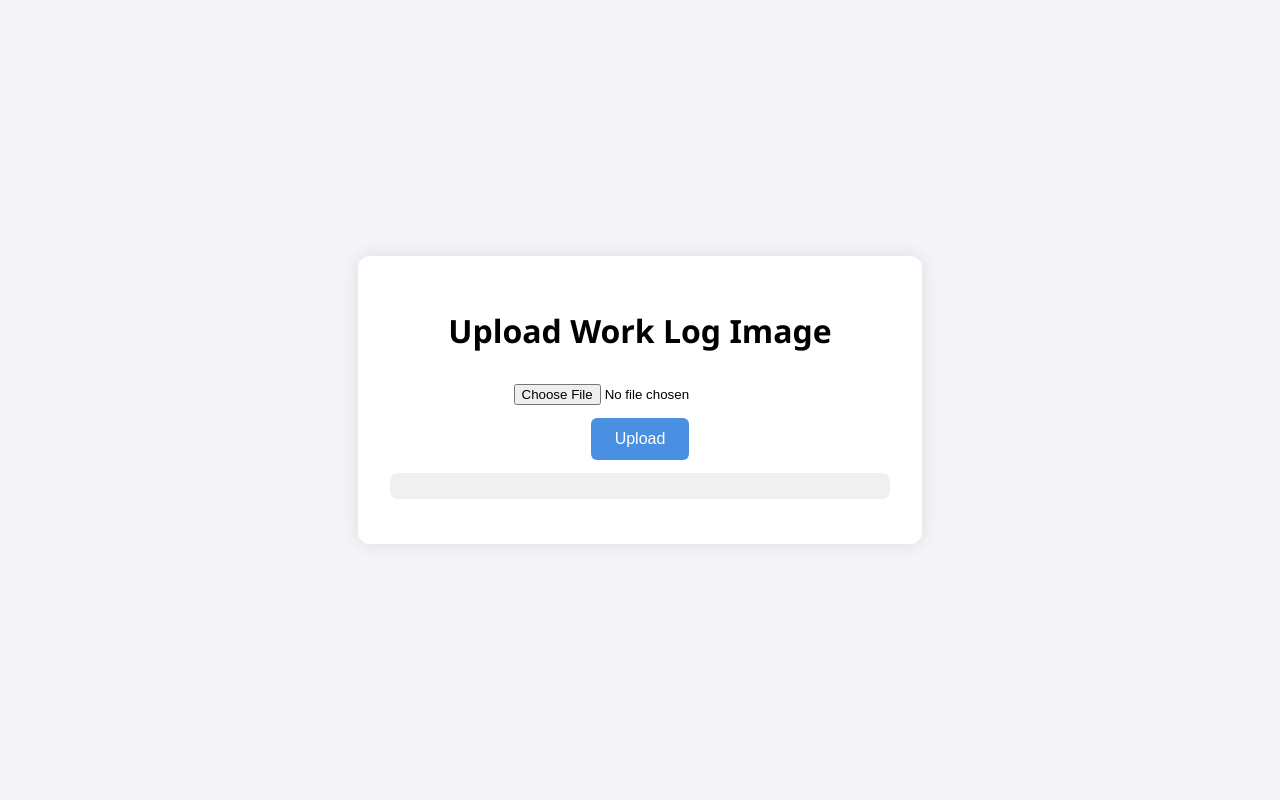
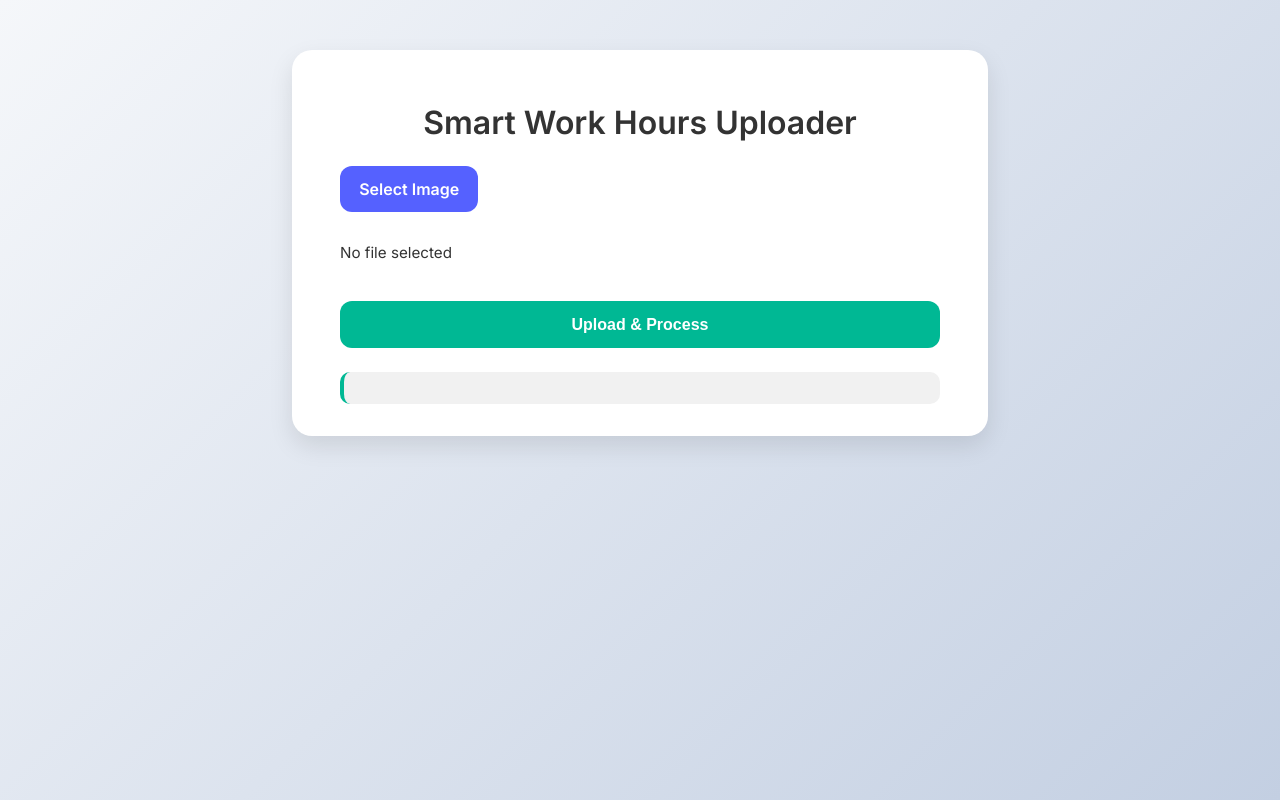
Before and after one commit to tomwebb644/quickbooks-connect, a Flask app: page / in a window 1280 px wide. Run offline with Flask 3, Linux system fonts and the light colour scheme.

Commit message:
update GUI

```diff
--- a/static/styles.css
+++ b/static/styles.css
@@ -1,60 +1,107 @@
 body {
-    font-family: 'Segoe UI', sans-serif;
-    background: #f4f4f9;
+    font-family: 'Inter', sans-serif;
+    background: linear-gradient(135deg, #f5f7fa, #c3cfe2);
+    margin: 0;
+    padding: 0;
     display: flex;
     justify-content: center;
-    align-items: center;
+    align-items: start;
     min-height: 100vh;
-    margin: 0;
 }
 
 .container {
-    background: white;
-    padding: 2em;
-    border-radius: 12px;
-    box-shadow: 0 0 20px rgba(0,0,0,0.1);
-    max-width: 500px;
-    width: 90%;
-    text-align: center;
+    margin-top: 50px;
+    background-color: white;
+    padding: 2rem 3rem;
+    border-radius: 20px;
+    box-shadow: 0 10px 25px rgba(0, 0, 0, 0.1);
+    max-width: 600px;
+    width: 100%;
 }
 
 h1 {
-    margin-bottom: 1em;
+    text-align: center;
+    font-weight: 600;
+    margin-bottom: 1.5rem;
+    color: #333;
 }
 
-  input[type=file] {
-    display: block;
-    margin: 1em auto;
+.upload-panel {
+    display: flex;
+    flex-direction: column;
+    gap: 1rem;
+    align-items: flex-start;
+    margin-bottom: 1.5rem;
 }
 
-  button {
-    background: #4a90e2;
+.upload-label {
+    background-color: #5561ff;
+    color: white;
+    padding: 0.8rem 1.2rem;
+    border-radius: 12px;
+    cursor: pointer;
+    font-weight: 600;
+    transition: background 0.3s ease;
+    display: inline-block;
+}
+
+.upload-label:hover {
+    background-color: #3949ab;
+}
+
+.upload-label input[type="file"] {
+    display: none;
+}
+
+.file-info {
+    display: flex;
+    align-items: center;
+    gap: 1rem;
+}
+
+.preview {
+    width: 80px;
+    height: 80px;
+    object-fit: cover;
+    border-radius: 10px;
+    border: 1px solid #ccc;
+    background: #f0f0f0;
+}
+
+.filename {
+    color: #333;
+    font-size: 0.95rem;
+    word-break: break-word;
+    max-width: 300px;
+}
+
+.submit-btn {
+    width: 100%;
+    padding: 0.9rem;
+    background-color: #00b894;
     color: white;
     border: none;
-    padding: 0.75em 1.5em;
-    border-radius: 6px;
+    border-radius: 12px;
+    font-size: 1rem;
+    font-weight: 600;
     cursor: pointer;
-    font-size: 1em;
+    transition: background 0.3s ease;
 }
 
-  button:hover {
-    background: #357ABD;
+.submit-btn:hover {
+    background-color: #009d82;
 }
 
-  img#preview {
-    max-width: 100%;
-    margin-top: 1em;
-    border: 1px solid #ccc;
-    border-radius: 8px;
-  }
-
-  #result {
-    margin-top: 1em;
-    background: #f0f0f0;
-    padding: 1em;
-    text-align: left;
-    border-radius: 8px;
+.result {
+    white-space: pre-wrap;
+    background-color: #f1f1f1;
+    padding: 1rem;
+    border-radius: 10px;
+    margin-top: 1.5rem;
+    font-family: monospace;
+    font-size: 0.9rem;
+    color: #333;
     max-height: 300px;
     overflow-y: auto;
-    font-family: monospace;
+    border-left: 4px solid #00b894;
 }
--- a/templates/index.html
+++ b/templates/index.html
@@ -1,53 +1,69 @@
 <!DOCTYPE html>
 <html lang="en">
 <head>
-  <meta charset="UTF-8" />
-  <meta name="viewport" content="width=device-width, initial-scale=1.0"/>
-  <title>Work Hours Upload</title>
+    <meta charset="UTF-8">
+    <title>Upload Work Log</title>
     <link rel="stylesheet" href="{{ url_for('static', filename='styles.css') }}">
+    <link href="https://fonts.googleapis.com/css2?family=Inter:wght@400;600&display=swap" rel="stylesheet">
 </head>
 <body>
     <div class="container">
-    <h1>Upload Work Log Image</h1>
-    <form id="uploadForm">
-      <input type="file" name="file" id="fileInput" accept="image/*" required />
-      <img id="preview" src="#" alt="Image Preview" style="display: none;" />
-      <button type="submit">Upload</button>
+        <h1>Smart Work Hours Uploader</h1>
+        <form id="uploadForm" enctype="multipart/form-data">
+            <div class="upload-panel">
+                <label for="fileInput" class="upload-label">
+                    <span>Select Image</span>
+                    <input type="file" id="fileInput" name="file" accept="image/*">
+                </label>
+                <div class="file-info">
+                    <img id="preview" class="preview" src="" alt="Preview" hidden>
+                    <p id="fileName" class="filename">No file selected</p>
+                </div>
+            </div>
+            <button type="submit" class="submit-btn">Upload & Process</button>
         </form>
-    <div id="loading" style="display: none;">Processing...</div>
-    <pre id="result"></pre>
+
+        <div class="result" id="result"></div>
     </div>
 
     <script>
-    const form = document.getElementById('uploadForm');
+        const fileInput = document.getElementById('fileInput');
         const preview = document.getElementById('preview');
-    const fileInput = document.getElementById('fileInput');
-    const result = document.getElementById('result');
-    const loading = document.getElementById('loading');
+        const fileNameDisplay = document.getElementById('fileName');
+        const resultBox = document.getElementById('result');
 
-    fileInput.onchange = evt => {
-      const [file] = fileInput.files;
+        fileInput.addEventListener('change', function() {
+            const file = fileInput.files[0];
             if (file) {
-        preview.src = URL.createObjectURL(file);
-        preview.style.display = 'block';
+                fileNameDisplay.textContent = file.name;
+
+                const reader = new FileReader();
+                reader.onload = function(e) {
+                    preview.src = e.target.result;
+                    preview.hidden = false;
+                };
+                reader.readAsDataURL(file);
+            } else {
+                fileNameDisplay.textContent = "No file selected";
+                preview.hidden = true;
             }
-    };
+        });
 
-    form.onsubmit = async e => {
+        document.getElementById('uploadForm').addEventListener('submit', async function(e) {
             e.preventDefault();
-      const formData = new FormData(form);
-      result.textContent = '';
-      loading.style.display = 'block';
+            resultBox.textContent = "Processing...";
+
+            const formData = new FormData();
+            formData.append('file', fileInput.files[0]);
 
             const res = await fetch('/upload', {
                 method: 'POST',
-        body: formData,
+                body: formData
             });
 
             const data = await res.json();
-      loading.style.display = 'none';
-      result.textContent = JSON.stringify(data, null, 2);
-    };
+            resultBox.textContent = JSON.stringify(data, null, 2);
+        });
     </script>
 </body>
 </html>
```
Lines whose indentation alone changed are shown as unchanged.
